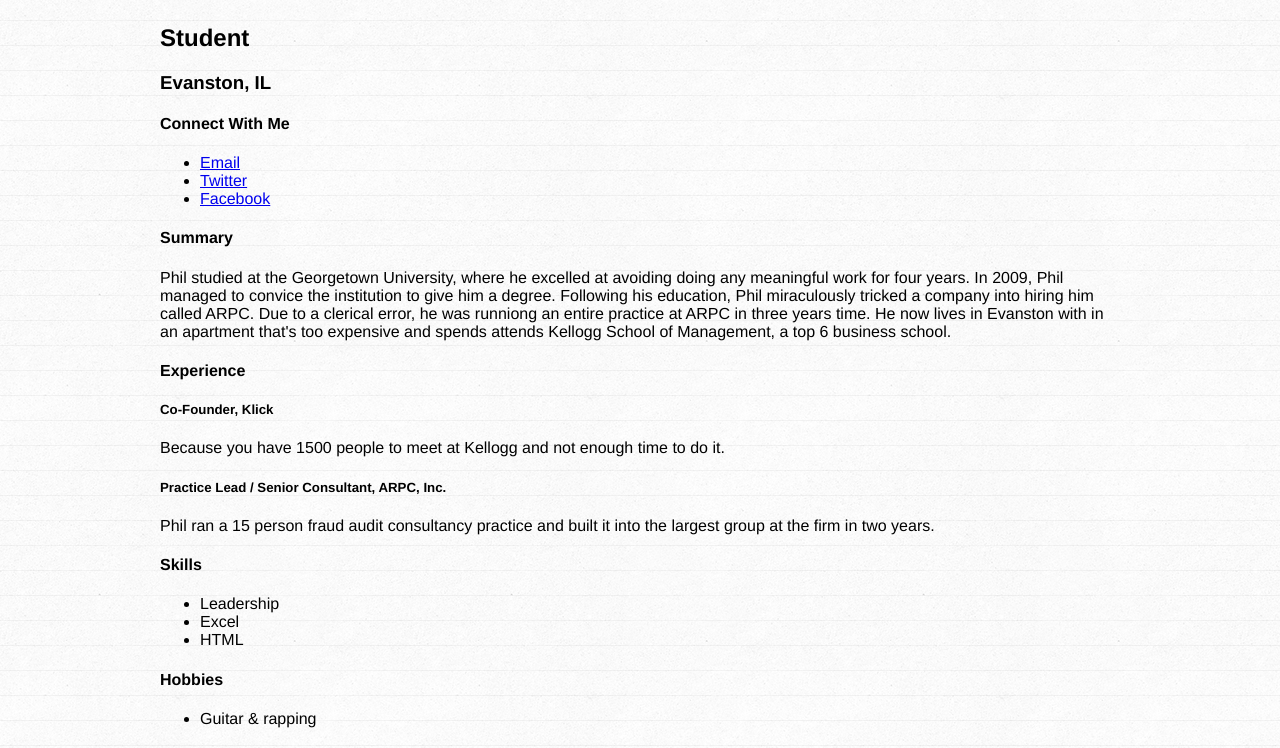
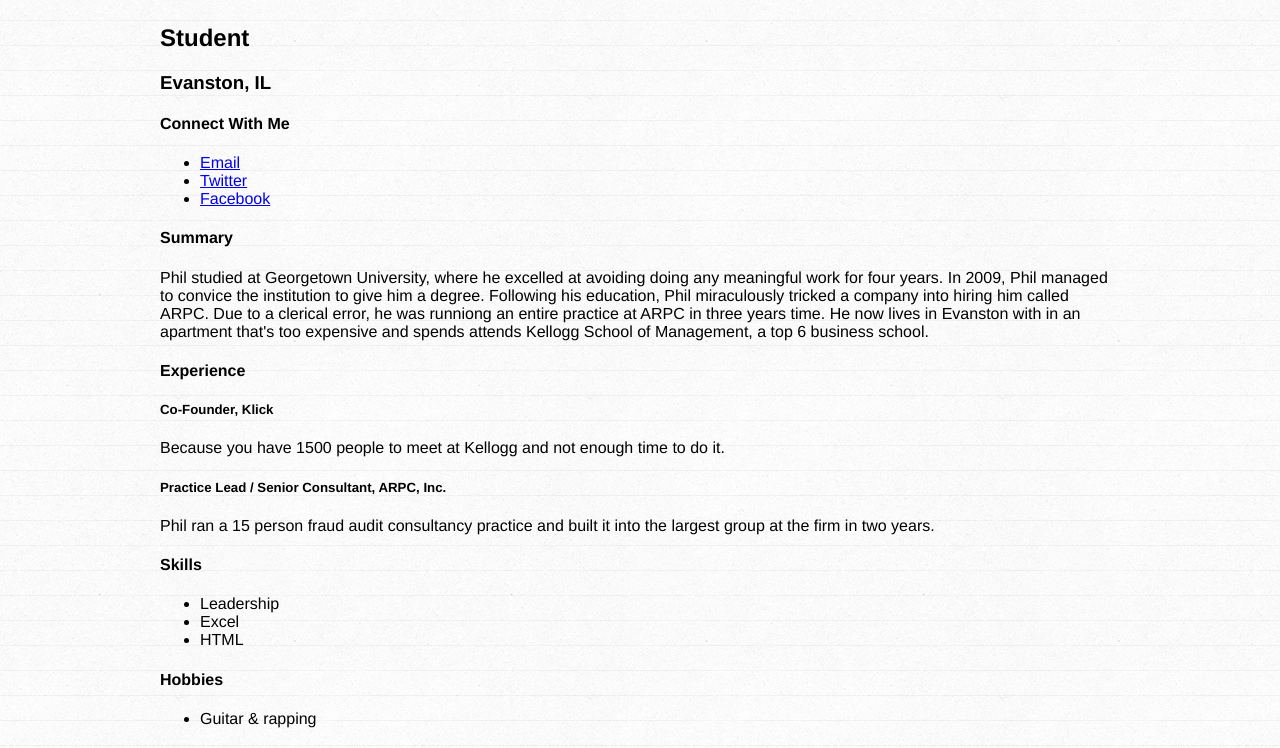
Before and after one commit to therealbrown/therealbrown.github.io, a plain HTML site: page index.html in a window 1280 px wide. Shown: the part 1040-1788 px from the top of the page. Drawn offline with nearby package versions, Linux system fonts and the light colour scheme.

Commit message:
deleted the

```diff
--- a/index.html
+++ b/index.html
@@ -25,7 +25,7 @@
     <div>
       <h4>Summary</h4>
       <p>
-        Phil studied at the Georgetown University, where he excelled at avoiding doing any meaningful work for four years. In 2009, Phil managed to convice the institution to give him a degree. Following his education, Phil miraculously tricked a company into hiring him called ARPC. Due to a clerical error, he was runniong an entire practice at ARPC in three years time. He now lives in Evanston with in an apartment that's too expensive and spends attends Kellogg School of Management, a top 6 business school.
+        Phil studied at Georgetown University, where he excelled at avoiding doing any meaningful work for four years. In 2009, Phil managed to convice the institution to give him a degree. Following his education, Phil miraculously tricked a company into hiring him called ARPC. Due to a clerical error, he was runniong an entire practice at ARPC in three years time. He now lives in Evanston with in an apartment that's too expensive and spends attends Kellogg School of Management, a top 6 business school.
       </p>
     </div>
     <div>
```
